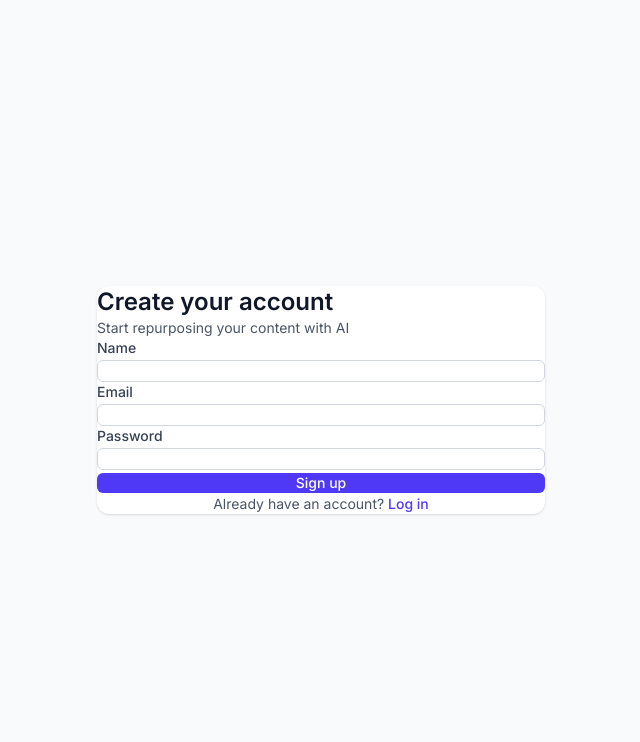
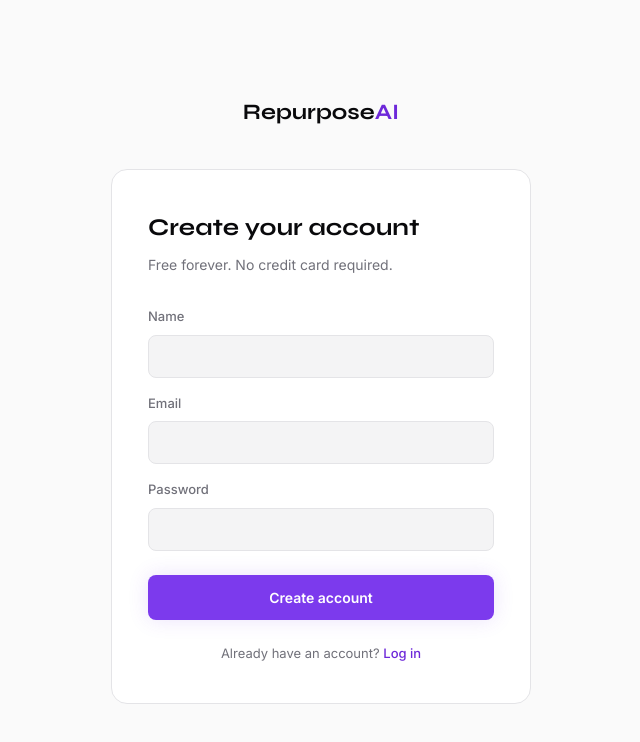
Before and after one commit to meghaasinghh/repurpose-ai, a Next.js app: page /signup in a window 1280 px wide. Shown: the top 742 px of the page, without its empty margins (319-959 px from the left). Built offline with nearby package versions, Linux system fonts and the light colour scheme.

Commit message:
Switch to light color theme with violet accent

```diff
--- a/src/app/globals.css
+++ b/src/app/globals.css
@@ -2,15 +2,15 @@
 @import "tailwindcss";
 
 :root {
-  --bg: #0F0F12;
-  --surface: #18181B;
-  --surface-2: #27272A;
-  --border: #3F3F46;
-  --text: #F4F4F5;
-  --text-muted: #A1A1AA;
+  --bg: #FAFAFA;
+  --surface: #FFFFFF;
+  --surface-2: #F4F4F5;
+  --border: #E4E4E7;
+  --text: #09090B;
+  --text-muted: #71717A;
   --primary: #7C3AED;
-  --primary-light: #A78BFA;
-  --primary-glow: rgba(124, 58, 237, 0.3);
+  --primary-light: #6D28D9;
+  --primary-glow: rgba(124, 58, 237, 0.15);
 }
 
 * {
--- a/src/app/login/page.tsx
+++ b/src/app/login/page.tsx
@@ -36,67 +36,104 @@
   };
 
   return (
-    <div className="flex min-h-screen items-center justify-center bg-gray-50 px-4">
-      <div className="w-full max-w-md space-y-8 rounded-xl bg-white p-8 shadow-sm">
-        <div>
-          <h1 className="text-2xl font-bold text-gray-900">Welcome back</h1>
-          <p className="mt-2 text-sm text-gray-600">Log in to your account</p>
-        </div>
+    <div style={{
+      minHeight: "100vh", background: "var(--bg)",
+      display: "flex", flexDirection: "column", alignItems: "center", justifyContent: "center",
+      padding: "24px"
+    }}>
+      {/* Logo */}
+      <Link href="/" style={{ textDecoration: "none", marginBottom: 40 }}>
+        <span className="font-display" style={{ fontSize: 22, fontWeight: 700, color: "var(--text)" }}>
+          Repurpose<span style={{ color: "var(--primary-light)" }}>AI</span>
+        </span>
+      </Link>
+
+      <div style={{
+        width: "100%", maxWidth: 420,
+        background: "var(--surface)", border: "1px solid var(--border)",
+        borderRadius: 16, padding: "40px 36px"
+      }}>
+        <h1 className="font-display" style={{ fontSize: 24, fontWeight: 700, marginBottom: 8, color: "var(--text)" }}>
+          Welcome back
+        </h1>
+        <p style={{ fontSize: 14, color: "var(--text-muted)", marginBottom: 32 }}>
+          Log in to your account
+        </p>
 
         {signupSuccess && (
-          <div className="rounded-md bg-green-50 p-3 text-sm text-green-700">
+          <div style={{
+            background: "rgba(124, 58, 237, 0.1)", border: "1px solid var(--primary)",
+            borderRadius: 8, padding: "12px 16px", marginBottom: 20,
+            fontSize: 14, color: "var(--primary-light)"
+          }}>
             Account created! Please log in.
           </div>
         )}
 
-        <form onSubmit={handleSubmit} className="space-y-4">
-          {error && (
-            <div className="rounded-md bg-red-50 p-3 text-sm text-red-700">
-              {error}
-            </div>
-          )}
+        {error && (
+          <div style={{
+            background: "rgba(239, 68, 68, 0.1)", border: "1px solid rgba(239,68,68,0.3)",
+            borderRadius: 8, padding: "12px 16px", marginBottom: 20,
+            fontSize: 14, color: "#FCA5A5"
+          }}>
+            {error}
+          </div>
+        )}
 
+        <form onSubmit={handleSubmit} style={{ display: "flex", flexDirection: "column", gap: 16 }}>
           <div>
-            <label htmlFor="email" className="block text-sm font-medium text-gray-700">
+            <label style={{ display: "block", fontSize: 13, fontWeight: 500, color: "var(--text-muted)", marginBottom: 8 }}>
               Email
             </label>
             <input
-              id="email"
               type="email"
               required
               value={email}
               onChange={(e) => setEmail(e.target.value)}
-              className="mt-1 w-full rounded-md border border-gray-300 px-3 py-2 text-sm focus:border-indigo-500 focus:outline-none focus:ring-1 focus:ring-indigo-500"
+              style={{
+                width: "100%", background: "var(--surface-2)", border: "1px solid var(--border)",
+                borderRadius: 8, padding: "10px 14px", fontSize: 14, color: "var(--text)",
+                outline: "none"
+              }}
             />
           </div>
 
           <div>
-            <label htmlFor="password" className="block text-sm font-medium text-gray-700">
+            <label style={{ display: "block", fontSize: 13, fontWeight: 500, color: "var(--text-muted)", marginBottom: 8 }}>
               Password
             </label>
             <input
-              id="password"
               type="password"
               required
               value={password}
               onChange={(e) => setPassword(e.target.value)}
-              className="mt-1 w-full rounded-md border border-gray-300 px-3 py-2 text-sm focus:border-indigo-500 focus:outline-none focus:ring-1 focus:ring-indigo-500"
+              style={{
+                width: "100%", background: "var(--surface-2)", border: "1px solid var(--border)",
+                borderRadius: 8, padding: "10px 14px", fontSize: 14, color: "var(--text)",
+                outline: "none"
+              }}
             />
           </div>
 
           <button
             type="submit"
             disabled={loading}
-            className="w-full rounded-md bg-indigo-600 px-4 py-2 text-sm font-medium text-white hover:bg-indigo-700 disabled:opacity-50"
+            style={{
+              width: "100%", background: "var(--primary)", color: "#fff",
+              border: "none", borderRadius: 8, padding: "12px",
+              fontSize: 14, fontWeight: 600, cursor: loading ? "not-allowed" : "pointer",
+              opacity: loading ? 0.6 : 1, marginTop: 8,
+              boxShadow: "0 0 20px var(--primary-glow)"
+            }}
           >
             {loading ? "Logging in..." : "Log in"}
           </button>
         </form>
 
-        <p className="text-center text-sm text-gray-600">
+        <p style={{ textAlign: "center", fontSize: 13, color: "var(--text-muted)", marginTop: 24 }}>
           Don&apos;t have an account?{" "}
-          <Link href="/signup" className="font-medium text-indigo-600 hover:underline">
-            Sign up
+          <Link href="/signup" style={{ color: "var(--primary-light)", textDecoration: "none", fontWeight: 500 }}>
+            Sign up free
           </Link>
         </p>
       </div>
--- a/src/app/signup/page.tsx
+++ b/src/app/signup/page.tsx
@@ -40,77 +40,111 @@
   };
 
   return (
-    <div className="flex min-h-screen items-center justify-center bg-gray-50 px-4">
-      <div className="w-full max-w-md space-y-8 rounded-xl bg-white p-8 shadow-sm">
-        <div>
-          <h1 className="text-2xl font-bold text-gray-900">Create your account</h1>
-          <p className="mt-2 text-sm text-gray-600">
-            Start repurposing your content with AI
-          </p>
-        </div>
+    <div style={{
+      minHeight: "100vh", background: "var(--bg)",
+      display: "flex", flexDirection: "column", alignItems: "center", justifyContent: "center",
+      padding: "24px"
+    }}>
+      {/* Logo */}
+      <Link href="/" style={{ textDecoration: "none", marginBottom: 40 }}>
+        <span className="font-display" style={{ fontSize: 22, fontWeight: 700, color: "var(--text)" }}>
+          Repurpose<span style={{ color: "var(--primary-light)" }}>AI</span>
+        </span>
+      </Link>
 
-        <form onSubmit={handleSubmit} className="space-y-4">
-          {error && (
-            <div className="rounded-md bg-red-50 p-3 text-sm text-red-700">
-              {error}
-            </div>
-          )}
+      <div style={{
+        width: "100%", maxWidth: 420,
+        background: "var(--surface)", border: "1px solid var(--border)",
+        borderRadius: 16, padding: "40px 36px"
+      }}>
+        <h1 className="font-display" style={{ fontSize: 24, fontWeight: 700, marginBottom: 8, color: "var(--text)" }}>
+          Create your account
+        </h1>
+        <p style={{ fontSize: 14, color: "var(--text-muted)", marginBottom: 32 }}>
+          Free forever. No credit card required.
+        </p>
 
+        {error && (
+          <div style={{
+            background: "rgba(239, 68, 68, 0.1)", border: "1px solid rgba(239,68,68,0.3)",
+            borderRadius: 8, padding: "12px 16px", marginBottom: 20,
+            fontSize: 14, color: "#FCA5A5"
+          }}>
+            {error}
+          </div>
+        )}
+
+        <form onSubmit={handleSubmit} style={{ display: "flex", flexDirection: "column", gap: 16 }}>
           <div>
-            <label htmlFor="name" className="block text-sm font-medium text-gray-700">
+            <label style={{ display: "block", fontSize: 13, fontWeight: 500, color: "var(--text-muted)", marginBottom: 8 }}>
               Name
             </label>
             <input
-              id="name"
               type="text"
               required
               value={name}
               onChange={(e) => setName(e.target.value)}
-              className="mt-1 w-full rounded-md border border-gray-300 px-3 py-2 text-sm focus:border-indigo-500 focus:outline-none focus:ring-1 focus:ring-indigo-500"
+              style={{
+                width: "100%", background: "var(--surface-2)", border: "1px solid var(--border)",
+                borderRadius: 8, padding: "10px 14px", fontSize: 14, color: "var(--text)",
+                outline: "none"
+              }}
             />
           </div>
 
           <div>
-            <label htmlFor="email" className="block text-sm font-medium text-gray-700">
+            <label style={{ display: "block", fontSize: 13, fontWeight: 500, color: "var(--text-muted)", marginBottom: 8 }}>
               Email
             </label>
             <input
-              id="email"
               type="email"
               required
               value={email}
               onChange={(e) => setEmail(e.target.value)}
-              className="mt-1 w-full rounded-md border border-gray-300 px-3 py-2 text-sm focus:border-indigo-500 focus:outline-none focus:ring-1 focus:ring-indigo-500"
+              style={{
+                width: "100%", background: "var(--surface-2)", border: "1px solid var(--border)",
+                borderRadius: 8, padding: "10px 14px", fontSize: 14, color: "var(--text)",
+                outline: "none"
+              }}
             />
           </div>
 
           <div>
-            <label htmlFor="password" className="block text-sm font-medium text-gray-700">
+            <label style={{ display: "block", fontSize: 13, fontWeight: 500, color: "var(--text-muted)", marginBottom: 8 }}>
               Password
             </label>
             <input
-              id="password"
               type="password"
               required
               minLength={6}
               value={password}
               onChange={(e) => setPassword(e.target.value)}
-              className="mt-1 w-full rounded-md border border-gray-300 px-3 py-2 text-sm focus:border-indigo-500 focus:outline-none focus:ring-1 focus:ring-indigo-500"
+              style={{
+                width: "100%", background: "var(--surface-2)", border: "1px solid var(--border)",
+                borderRadius: 8, padding: "10px 14px", fontSize: 14, color: "var(--text)",
+                outline: "none"
+              }}
             />
           </div>
 
           <button
             type="submit"
             disabled={loading}
-            className="w-full rounded-md bg-indigo-600 px-4 py-2 text-sm font-medium text-white hover:bg-indigo-700 disabled:opacity-50"
+            style={{
+              width: "100%", background: "var(--primary)", color: "#fff",
+              border: "none", borderRadius: 8, padding: "12px",
+              fontSize: 14, fontWeight: 600, cursor: loading ? "not-allowed" : "pointer",
+              opacity: loading ? 0.6 : 1, marginTop: 8,
+              boxShadow: "0 0 20px var(--primary-glow)"
+            }}
           >
-            {loading ? "Creating account..." : "Sign up"}
+            {loading ? "Creating account..." : "Create account"}
           </button>
         </form>
 
-        <p className="text-center text-sm text-gray-600">
+        <p style={{ textAlign: "center", fontSize: 13, color: "var(--text-muted)", marginTop: 24 }}>
           Already have an account?{" "}
-          <Link href="/login" className="font-medium text-indigo-600 hover:underline">
+          <Link href="/login" style={{ color: "var(--primary-light)", textDecoration: "none", fontWeight: 500 }}>
             Log in
           </Link>
         </p>
```
